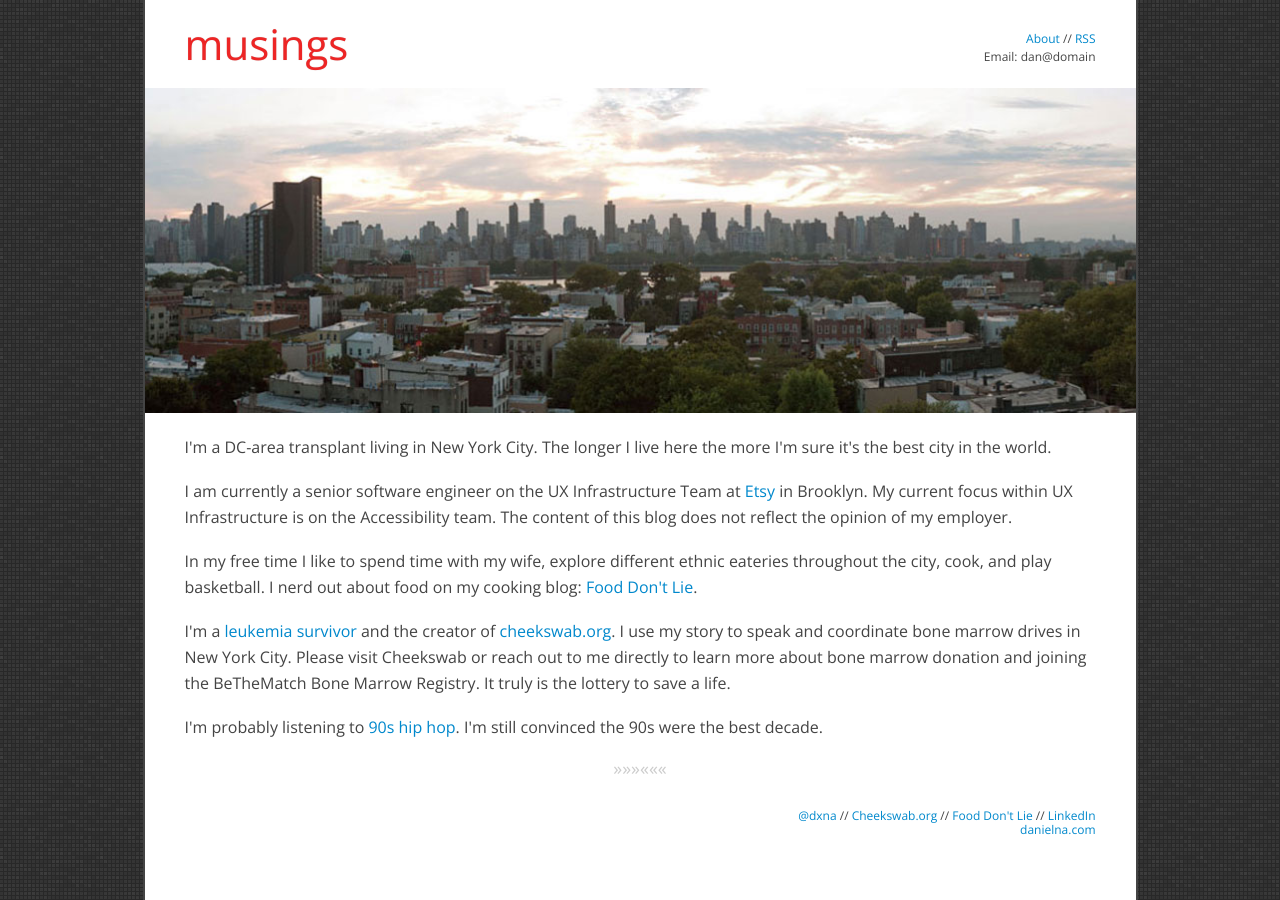
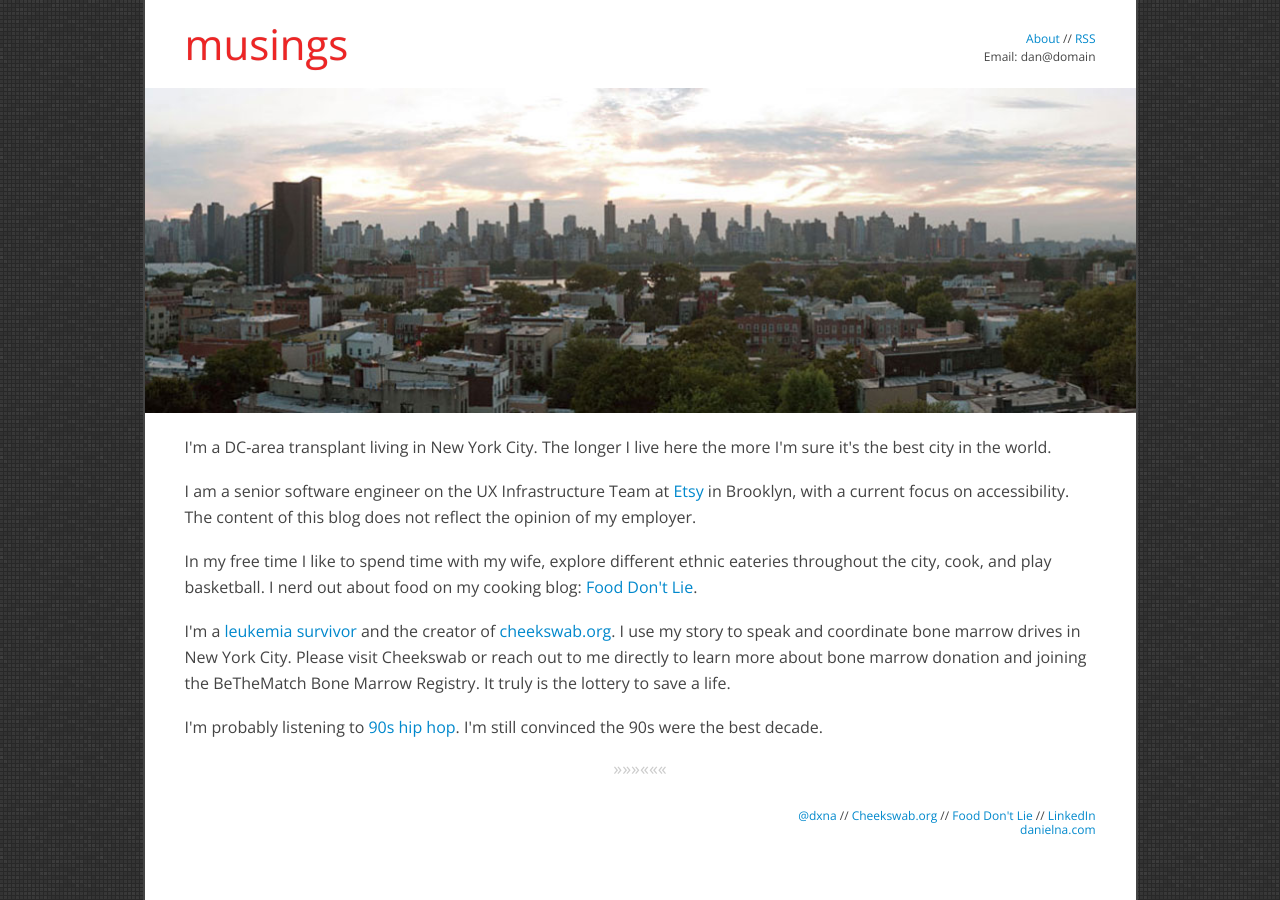
Before and after one commit to danielna/danielna.github.com, a Jekyll site: the page built from about.html, in a window 1280 px wide. Built offline with Jekyll 4.4.1, drawn with Linux system fonts in a browser that asks for light colours; nearby versions of some CDN libraries; library files that are not in the unit come from our copies.

Commit message:
Better update about page

```diff
--- a/about.html
+++ b/about.html
@@ -10,7 +10,7 @@ I'm a DC-area transplant living in New York City.  The longer I live here the mo
 </p>
 
 <p>
-I am currently a senior software engineer on the UX Infrastructure Team at <a href="http://www.etsy.com" title="Etsy" target="_blank">Etsy</a> in Brooklyn.  My current focus within UX Infrastructure is on the Accessibility team. The content of this blog does not reflect the opinion of my employer.
+I am a senior software engineer on the UX Infrastructure Team at <a href="http://www.etsy.com" title="Etsy" target="_blank">Etsy</a> in Brooklyn, with a current focus on accessibility. The content of this blog does not reflect the opinion of my employer.
 </p>
 
 <p>
```
